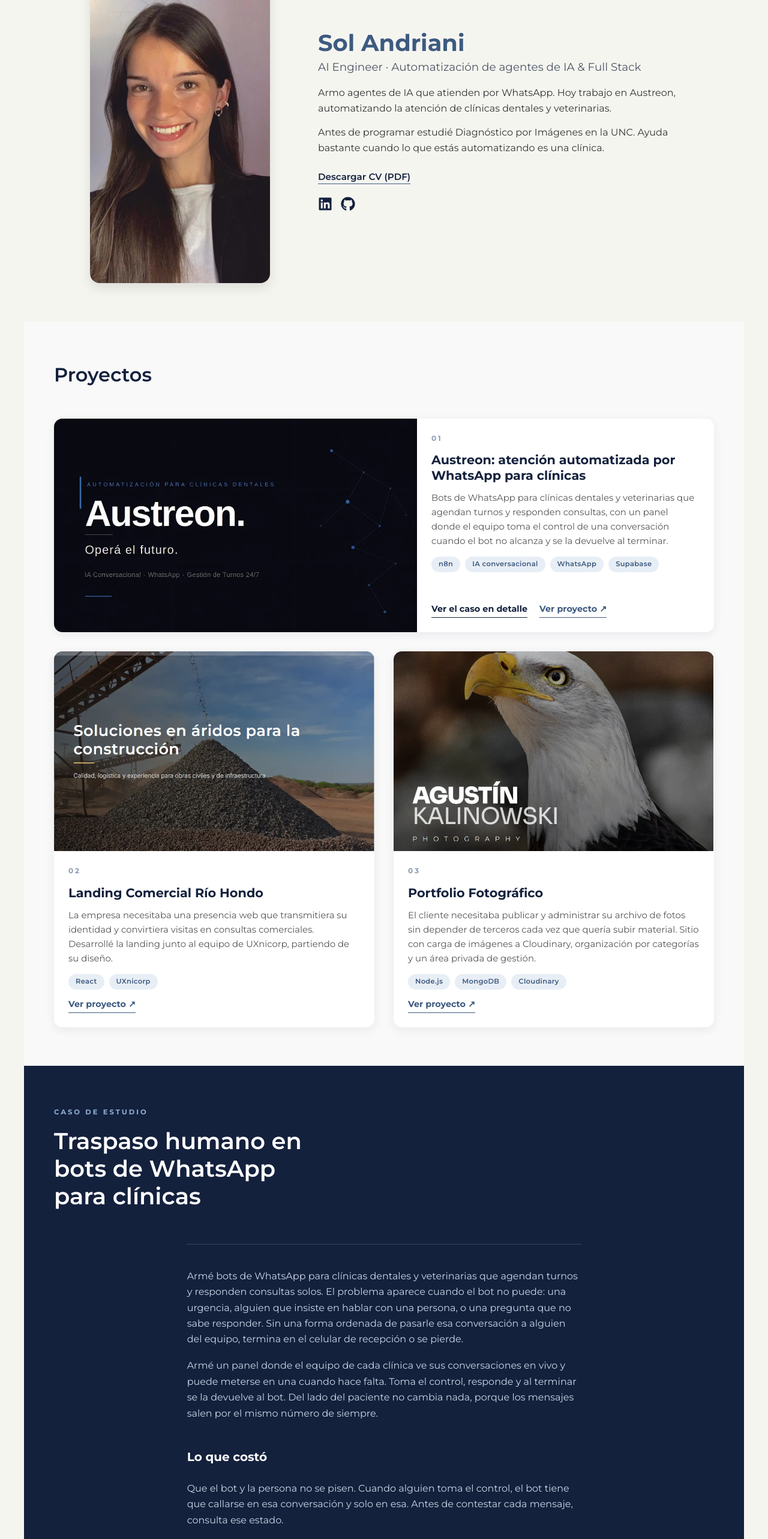
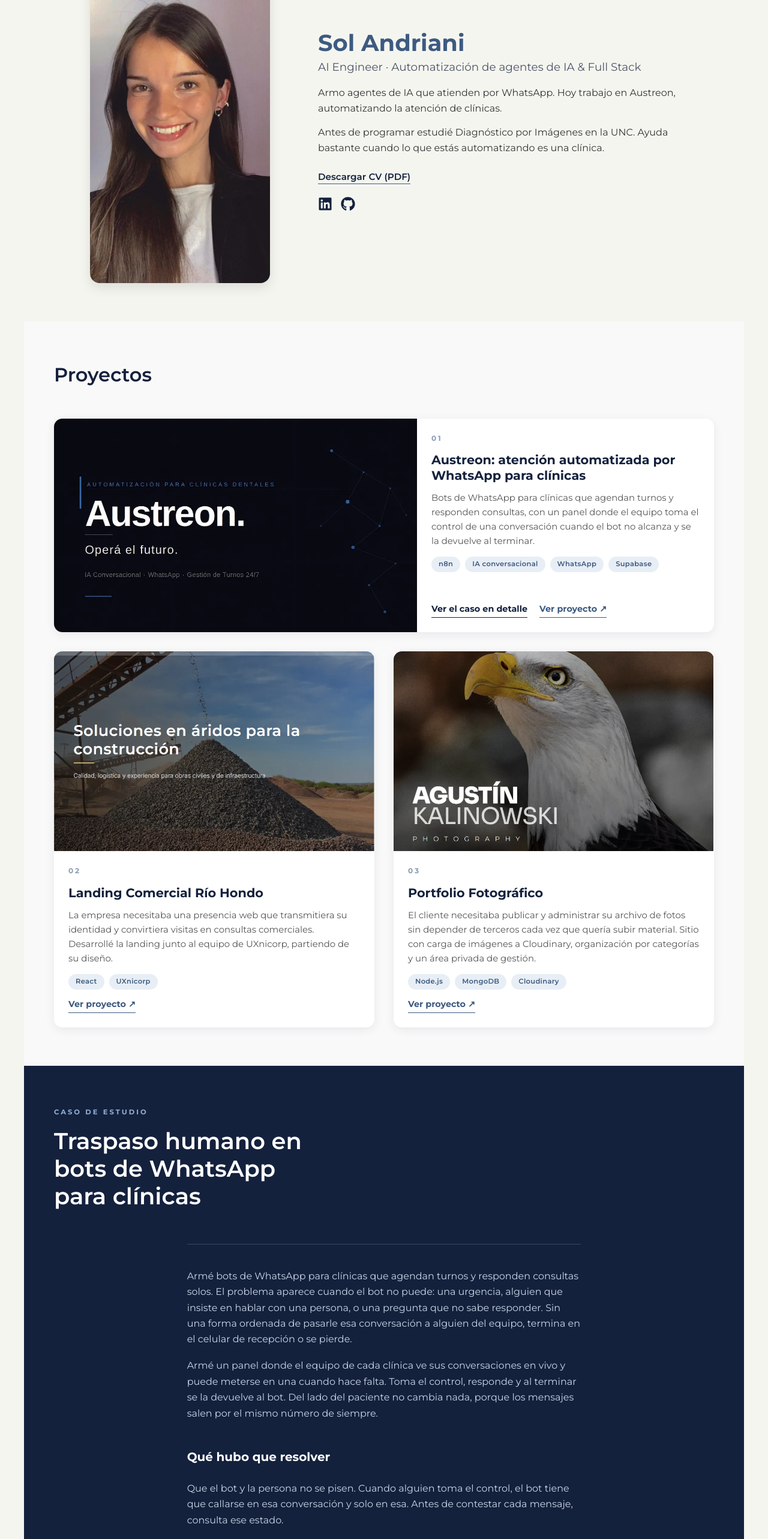
Before and after one commit to SolAndriani/portafolio-sol-andriani, a React (Create React App) app: page / in a window 1280 px wide. Shown: the part 195-2761 px from the top of the page at 60% size. Built offline with nearby package versions, Linux system fonts and the light colour scheme.

Commit message:
Ajustes de texto del caso de estudio

```diff
--- a/src/components/CasoAustreon.css
+++ b/src/components/CasoAustreon.css
@@ -32,7 +32,6 @@
   max-width: 18ch;
   margin-bottom: 1.5rem;
 }
-
 
 /* ===== Texto corrido ===== */
 .caso-texto {
@@ -70,28 +69,3 @@
     max-width: none;
   }
 }
-
-.caso-cierre-contacto {
-  font-size: 1.05rem !important;
-  color: #E8EEF5 !important;
-  margin-top: 2.5rem !important;
-}
-
-.caso-cierre-contacto a {
-  color: #8FB0D4;
-  font-weight: 600;
-  border-bottom: 1.5px solid #8FB0D4;
-  padding-bottom: 1px;
-  word-break: break-word;
-}
-
-.caso-cierre-contacto a:hover {
-  color: #FFFFFF;
-  border-bottom-color: #FFFFFF;
-}
-
-.caso-cierre-contacto a:focus-visible {
-  outline: 3px solid #FFFFFF;
-  outline-offset: 3px;
-  border-radius: 3px;
-}
--- a/src/components/CasoAustreon.jsx
+++ b/src/components/CasoAustreon.jsx
@@ -13,7 +13,7 @@ export default function CasoAustreon() {
 
       <div className="caso-texto">
         <p>
-          Armé bots de WhatsApp para clínicas dentales y veterinarias que agendan
+          Armé bots de WhatsApp para clínicas que agendan
           turnos y responden consultas solos. El problema aparece cuando el bot no
           puede: una urgencia, alguien que insiste en hablar con una persona, o una
           pregunta que no sabe responder. Sin una forma ordenada de pasarle esa
@@ -28,7 +28,7 @@ export default function CasoAustreon() {
           porque los mensajes salen por el mismo número de siempre.
         </p>
 
-        <h3>Lo que costó</h3>
+        <h3>Qué hubo que resolver</h3>
 
         <p>
           Que el bot y la persona no se pisen. Cuando alguien toma el control, el
@@ -68,12 +68,6 @@ export default function CasoAustreon() {
           respuesta, urgencia, reclamo). Con eso se decide qué mejorar después.
         </p>
 
-        <p className="caso-cierre-contacto">
-          <a href="mailto:solagustinaandriani@gmail.com">
-            solagustinaandriani@gmail.com
-          </a>
-        </p>
-
         <p className="caso-nota">
           Hecho con n8n, JavaScript y Supabase. El panel es una herramienta interna
           de las clínicas y requiere usuario, así que no es público.
--- a/src/components/Presentacion.jsx
+++ b/src/components/Presentacion.jsx
@@ -19,7 +19,7 @@ export default function Presentacion() {
           <h2>AI Engineer · Automatización de agentes de IA & Full Stack</h2>
           <p>
             Armo agentes de IA que atienden por WhatsApp. Hoy trabajo en Austreon,
-            automatizando la atención de clínicas dentales y veterinarias.
+            automatizando la atención de clínicas.
           </p>
           <p>
             Antes de programar estudié Diagnóstico por Imágenes en la UNC. Ayuda
--- a/src/components/Proyectos.jsx
+++ b/src/components/Proyectos.jsx
@@ -5,7 +5,7 @@ const proyectos = [
   {
     numero: "01",
     titulo: "Austreon: atención automatizada por WhatsApp para clínicas",
-    descripcion: "Bots de WhatsApp para clínicas dentales y veterinarias que agendan turnos y responden consultas, con un panel donde el equipo toma el control de una conversación cuando el bot no alcanza y se la devuelve al terminar.",
+    descripcion: "Bots de WhatsApp para clínicas que agendan turnos y responden consultas, con un panel donde el equipo toma el control de una conversación cuando el bot no alcanza y se la devuelve al terminar.",
     url: "https://austreon.com",
     img: "/imagenes/austreon.webp",
     alt: "Captura del sitio de Austreon, sistema de automatización para clínicas",
```
